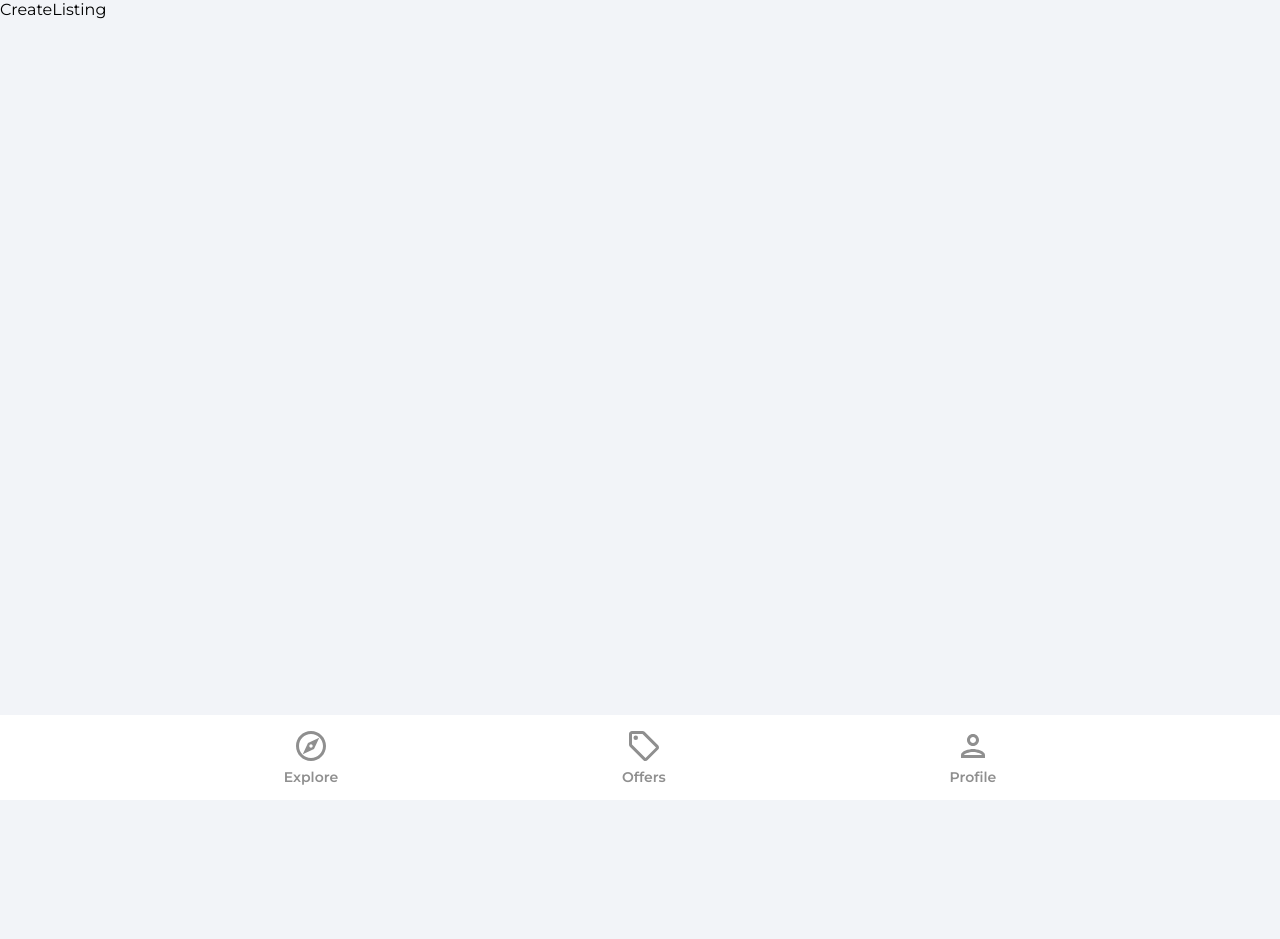
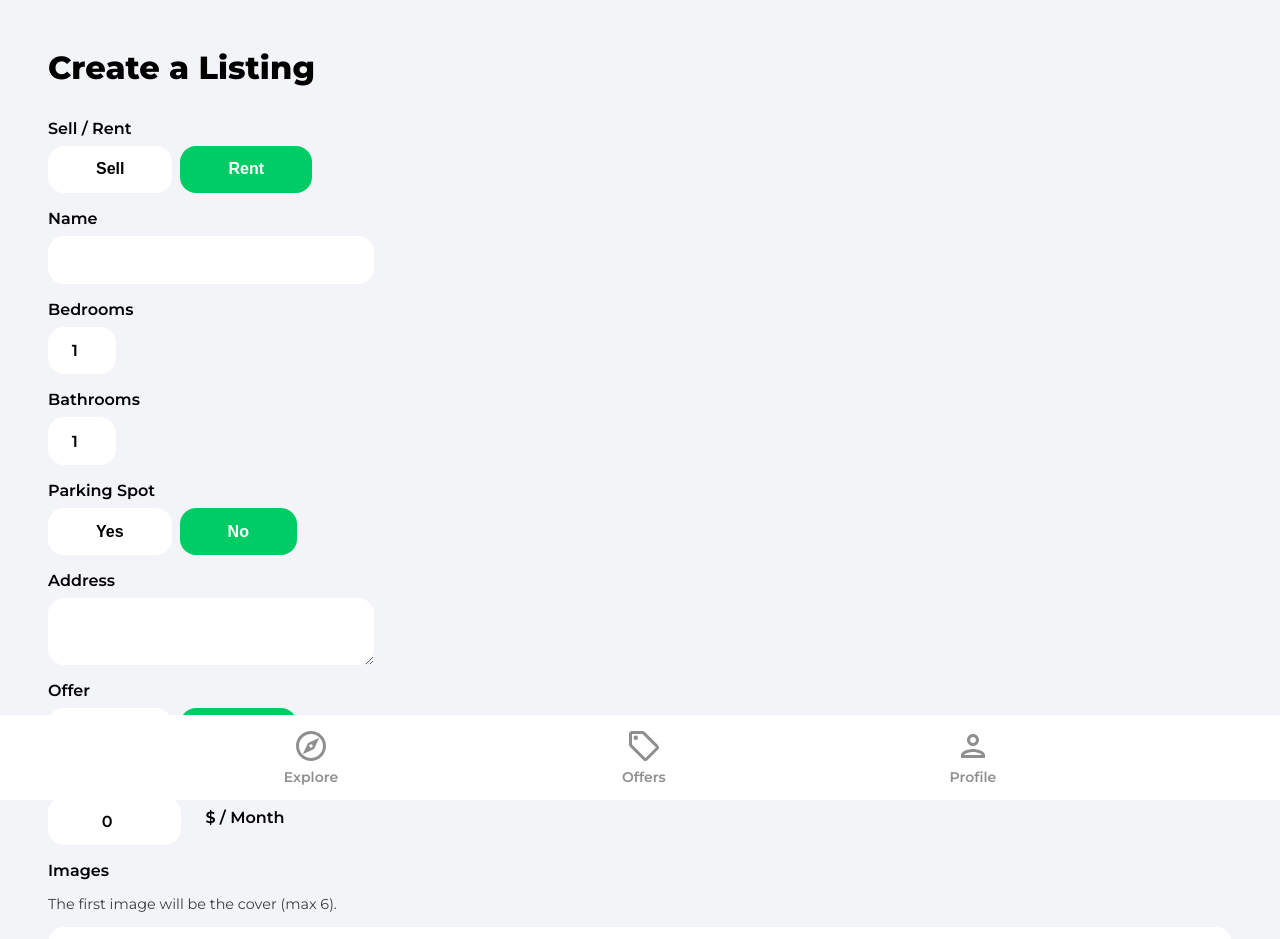
Before and after one commit to Acalltoredemption/house-marketplace, a React (Create React App) app: page /create-listing in a window 1280 px wide. Shown: the top 939 px of the page. Before the commit the page ends 800 px from the top, so only its background shows below. Built offline with nearby package versions, Linux system fonts and the light colour scheme; no server answers; sample sign-in values are in the browser's storage.

Commit message:
added createlisting form

```diff
--- a/src/pages/CreateListing.jsx
+++ b/src/pages/CreateListing.jsx
@@ -22,6 +22,8 @@
         longitude: 0
     })
 
+    const {type, name, bedrooms, bathrooms, parking, furnished, address, offer, regularPrice, discountedPrice, images, latitude, longitude} = formData
+
     const auth = getAuth()
     const navigate = useNavigate()
     const isMounted = useRef(true)
@@ -41,10 +43,187 @@
         }
     }, [isMounted])
 
+    const onSubmit = (e) => {
+        e.preventDefault()
+        console.log(formData)
+    }
+    const onMutate = (e) => {
+        let boolean = null
+        if(e.target.value === 'true'){
+            boolean = true
+        }
+
+        if(e.target.value === 'false'){
+            boolean = false
+        }
+
+        // Files
+        if(e.target.files){
+            setFormData((prevState) => ({
+                ...prevState,
+                images: e.target.files
+            }))
+        }
+
+        //Text booleans and numbers
+        if(!e.target.files){
+            setFormData((prevState) => ({
+                ...prevState,
+                [e.target.id]: boolean ?? e.target.value,
+                }))
+        }
+    }
+
     if(loading){
         return <Spinner />
     }
   return (
-    <div>CreateListing</div>
+    <div className='profile'>
+        <header>
+            <p className="pageHeader">Create a Listing</p>
+        </header>
+        <main>
+            <form onSubmit={onSubmit}>
+                <label className="formLabel">Sell / Rent</label>
+                <div className="formButtons">
+                    <button type="button" className={type === 'sale' ? 'formButtonActive' : 'formButton'} id="type" value="sale" onClick={onMutate}>
+                        Sell
+                    </button>
+                    <button type="button" className={type === 'rent' ? 'formButtonActive' : 'formButton'} id="type" value="rent" onClick={onMutate}>
+                        Rent
+                    </button>
+                </div>
+
+                <label className="formLabel">Name</label>
+                <input type="text"
+                className="formInputName"
+                id='name'
+                value={name}
+                onChange={onMutate}
+                maxLength="32"
+                minLength="10"
+                required />
+
+            <div>
+                    <label className="formLabel">Bedrooms</label>
+                    <input type="number"
+                    className="formInputSmall"
+                    id="bedrooms"
+                    value={bedrooms}
+                    onChange={onMutate}
+                    min="1"
+                    max="50"
+                    required />
+                </div>
+
+                <div>
+                    <label className="formLabel">Bathrooms</label>
+                    <input type="number"
+                    className="formInputSmall"
+                    id="bathrooms"
+                    value={bathrooms}
+                    onChange={onMutate}
+                    min="1"
+                    max="50"
+                    required />
+                </div>
+
+
+
+                    <label className="formLabel">Parking Spot</label>
+                    <div className="formButtons">
+                        <button
+                        className={parking ? 'formButtonActive' : 'formButton'}
+                        type="button"
+                        id="parking"
+                        value={true}
+                        onClick={onMutate}
+                        min="1"
+                        max="50">
+                            Yes
+                        </button>
+                        <button
+                        className={!parking && parking !== null ? 'formButtonActive' : 'formButton'}
+                        type='button'
+                        id="parking"
+                        value={false}
+                        onClick={onMutate}>
+                            No
+                        </button>
+                    </div>
+
+                    <label className="formLabel">Address</label>
+                    <textarea className="formInputAddress" id="address" type="text" value={address} onChange={onMutate} required />
+
+                    {!geolocationEnabled && (
+                        <div className="formLatLng flex">
+                            <div>
+                                <label className="formLabel">Latitude</label>
+                                <input type="number" id="latitude" value={latitude} onChange={onMutate} className="formInputSmall" required/>
+                            </div>
+                            <div>
+                                <label className="formLabel">Longitude</label>
+                                <input type="number" id="longitude" value={longitude} onChange={onMutate} className="formInputSmall" required />
+                            </div>
+                        </div>
+                    )}
+
+                    <label className="formLabel">Offer</label>
+                    <div className="formButtons">
+                        <button className={offer ? 'formButtonActive' : 'formButton'}
+                        type="button"
+                        id="offer"
+                        value={true}
+                        onClick={onMutate}>
+                            Yes
+                        </button>
+                        <button className={!offer && offer !== null ? 'formButtonActive' : 'formButton'}
+                        type="button"
+                        id="offer"
+                        value={false}
+                        onClick={onMutate}>
+                            No
+                        </button>
+                    </div>
+
+                    <label className="formLabel">Regular Price</label>
+                    <div className="formPriceDiv">
+                        <input type="number"
+                         className="formInputSmall"
+                         id="regularPrice"
+                         value={regularPrice}
+                         onChange={onMutate}
+                         min="50"
+                         max="750000000"
+                         required />
+                         {type === 'rent' && (
+                             <p className="formPriceText">$ / Month</p>
+                         )}
+                    </div>
+
+                    {offer && (
+                        <>
+                        <label className="formLabel">Discounted Price</label>
+                        <input type="number"
+                         className="formInputSmall"
+                         id="discountedPrice"
+                         value={discountedPrice}
+                         onChange={onMutate}
+                         min="50"
+                         max="7500000000"
+                         required={offer} />
+                         </>
+                    )}
+
+                    <label className="formLabel">Images</label>
+                    <p className="imagesInfo">The first image will be the cover (max 6).</p>
+                    <input type="file" className="formInputFile" id="images" onChange={onMutate} max="6" accept=".jpg,.png,.jpeg" multiple required />
+
+                    <button className="primaryButton createListingButton"
+                    type="submit"
+                    >Create Listing</button>
+                    </form>
+        </main>
+    </div>
   )
 }
```
